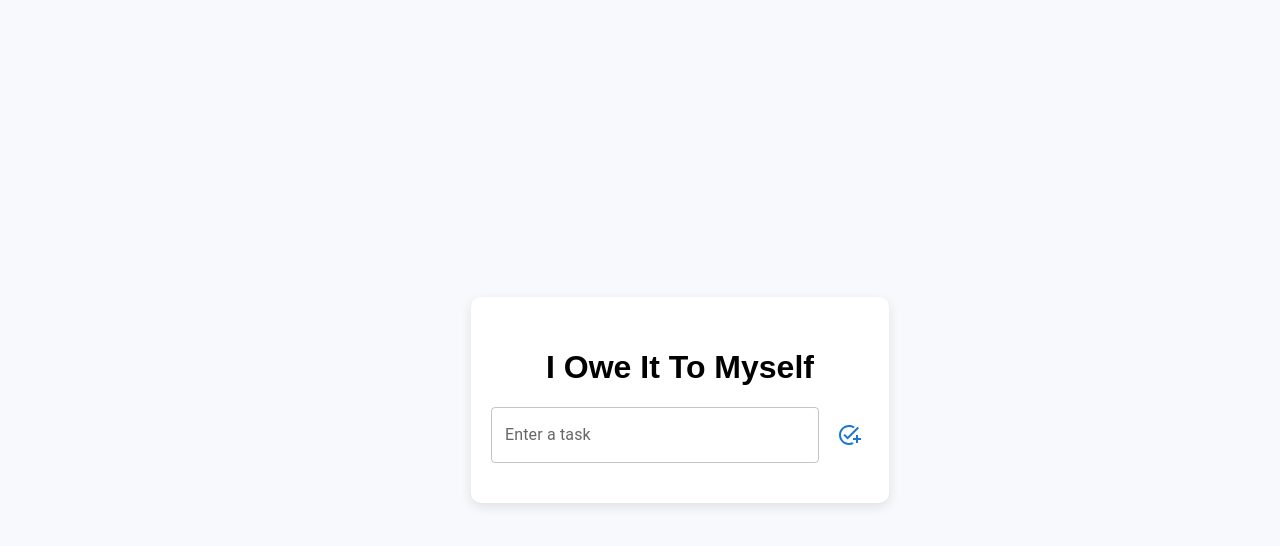
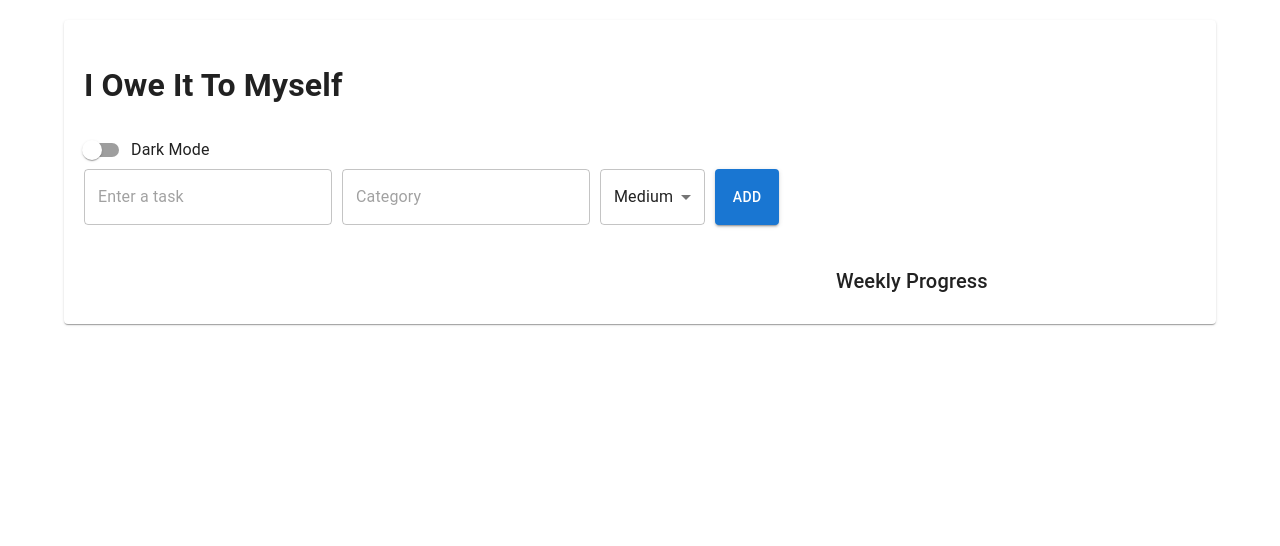
Before and after one commit to alexandrehuynh/owe_yourself, a React (Create React App) app: page / in a window 1280 px wide. Shown: the top 546 px of the page. Built offline with nearby package versions, Linux system fonts and the light colour scheme.

Commit message:
enhance UI, added weekly tracker

```diff
--- a/package.json
+++ b/package.json
@@ -14,6 +14,7 @@
     "react-beautiful-dnd": "^13.1.1",
     "react-dom": "^18.3.1",
     "react-scripts": "5.0.1",
+    "recharts": "^2.12.7",
     "web-vitals": "^2.1.4"
   },
   "scripts": {
--- a/src/App.css
+++ b/src/App.css
@@ -1,99 +1,47 @@
-body {
-  font-family: 'Poppins', sans-serif;
-  background-color: #f7f9fc;
-  margin: 0;
-  padding: 0;
+.app-container {
+  padding: 20px;
+}
+
+.app-content {
+  padding: 20px;
+  border-radius: 8px;
+}
+
+.task-input {
+  display: flex;
+  gap: 10px;
+  margin-bottom: 20px;
+}
+
+.task-list {
+  margin-top: 20px;
+}
+
+.task-item {
+  margin-bottom: 10px;
+  padding: 10px;
+  border-radius: 4px;
+  background-color: rgba(0, 0, 0, 0.03);
+}
+
+.weekly-tracker {
+  margin-top: 20px;
+}
+
+.task-progress {
+  margin-bottom: 15px;
+}
+
+.day-circle {
+  width: 30px;
+  height: 30px;
+  border-radius: 50%;
+  border: 2px solid;
   display: flex;
   justify-content: center;
   align-items: center;
-  min-height: 100vh;
 }
 
-/* Center the entire app in the middle of the screen */
-.app {
-  max-width: 400px;
-  width: 100%;
-  background-color: #ffffff;
-  border-radius: 10px;
-  box-shadow: 0 4px 12px rgba(0, 0, 0, 0.1); /* Outer box shadow */
-  padding: 30px 20px;
-  margin: 20px;
-  display: flex;
-  flex-direction: column;
-  align-items: center; /* Center the tasks list horizontally */
+.day-circle.future {
+  opacity: 0.5;
 }
-
-/* Center the task input and ensure even spacing */
-.task-input {
-  display: flex;
-  align-items: center;
-  justify-content: space-between;
-  margin-bottom: 10px;
-  width: 100%; /* Ensure the input takes the full width of the box */
-}
-
-.task-input .MuiTextField-root {
-  flex-grow: 1;
-  margin-right: 10px;
-}
-
-.task-input .MuiIconButton-root {
-  padding: 8px;
-}
-
-/* The task list should take the full width but with margins */
-ul {
-  list-style: none;
-  padding: 0;
-  margin: 0;
-  width: 100%; /* Ensure the tasks list takes up the entire width */
-  margin-right: 20px; /* Add extra margin to the right */
-}
-
-/* Style individual task items */
-li {
-  display: flex;
-  align-items: center;
-  justify-content: space-between;
-  padding: 10px 0;
-  margin-bottom: 5px;
-  width: 100%;
-  background-color: #fff;
-  border-radius: 5px;
-  box-shadow: 0 2px 4px rgba(0, 0, 0, 0.1);
-}
-
-/* Remove the border from the last task */
-li:last-child {
-  border-bottom: none;
-}
-
-/* Prevent the checkbox from growing */
-li .checkbox-container {
-  width: 40px;
-  display: flex;
-  align-items: center;
-  justify-content: center;
-  flex-shrink: 0;
-}
-
-/* Styling for buttons */
-li .MuiIconButton-root {
-  padding: 8px;
-  margin-left: 10px;
-}
-
-li input[type="checkbox"] {
-  margin-left: 5px;
-  padding: 0;
-  outline: none;
-  box-shadow: none;
-  border-radius: 0;
-}
-
-/* Subtle focus ring on checkbox */
-li input[type="checkbox"]:focus {
-  outline: none;
-  box-shadow: 0 0 0 6px rgba(0, 123, 255, 0.3); /* Subtle ring */
-  border-radius: 50%;
-}
--- a/src/App.js
+++ b/src/App.js
@@ -1,6 +1,9 @@
 import React, { useState, useEffect } from 'react';
+import { ThemeProvider, createTheme } from '@mui/material/styles';
+import { CssBaseline, Container, Grid, Paper, Switch, FormControlLabel } from '@mui/material';
 import TaskInput from './components/TaskInput';
 import TaskList from './components/TaskList';
+import WeeklyTracker from './components/WeeklyTracker';
 import './App.css';
 
 const App = () => {
@@ -8,35 +11,40 @@ const App = () => {
     const savedTasks = localStorage.getItem('tasks');
     return savedTasks ? JSON.parse(savedTasks) : [];
   });
+  const [darkMode, setDarkMode] = useState(false);
 
-  const [editingIndex, setEditingIndex] = useState(null);
-  const [editingTask, setEditingTask] = useState('');
+  const theme = createTheme({
+    palette: {
+      mode: darkMode ? 'dark' : 'light',
+    },
+  });
 
   useEffect(() => {
     localStorage.setItem('tasks', JSON.stringify(tasks));
   }, [tasks]);
 
-  const addTask = (taskText) => {
-    setTasks([...tasks, { text: taskText, done: false, streak: 0, lastCompleted: null }]);
-  };
-
-  const updateTasks = (updatedTasks) => {
-    setTasks(updatedTasks);
-  };
-
   return (
-    <div className="app">
-      <h1>I Owe It To Myself</h1>
-      <TaskInput addTask={addTask} />
-      <TaskList
-        tasks={tasks}
-        setTasks={updateTasks}
-        editingIndex={editingIndex}
-        setEditingIndex={setEditingIndex}
-        editingTask={editingTask}
-        setEditingTask={setEditingTask}
-      />
-    </div>
+    <ThemeProvider theme={theme}>
+      <CssBaseline />
+      <Container className="app-container">
+        <Paper className="app-content">
+          <h1>I Owe It To Myself</h1>
+          <FormControlLabel
+            control={<Switch checked={darkMode} onChange={() => setDarkMode(!darkMode)} />}
+            label="Dark Mode"
+          />
+          <TaskInput setTasks={setTasks} />
+          <Grid container spacing={2}>
+            <Grid item xs={12} md={8}>
+              <TaskList tasks={tasks} setTasks={setTasks} />
+            </Grid>
+            <Grid item xs={12} md={4}>
+              <WeeklyTracker tasks={tasks} />
+            </Grid>
+          </Grid>
+        </Paper>
+      </Container>
+    </ThemeProvider>
   );
 };
 
--- a/src/components/Task.js
+++ b/src/components/Task.js
@@ -1,38 +1,81 @@
-import React from 'react';
-import { ListItem, ListItemText, IconButton, TextField } from '@mui/material';
-import { Delete as DeleteIcon, CheckCircleOutline as DoneIcon, Save as SaveIcon } from '@mui/icons-material';
+import React, { useState } from 'react';
+import { ListItem, ListItemText, IconButton, TextField, Chip, Menu, MenuItem } from '@mui/material';
+import { Delete as DeleteIcon, CheckCircle as DoneIcon, Edit as EditIcon, Flag as FlagIcon, Save as SaveIcon } from '@mui/icons-material';
 
-const Task = ({ task, index, markTaskDone, deleteTask, startEditingTask, saveEditedTask, editingIndex, editingTask, setEditingTask }) => {
+const Task = ({ task, index, updateTask, deleteTask }) => {
+  const [editing, setEditing] = useState(false);
+  const [editedTask, setEditedTask] = useState(task);
+  const [anchorEl, setAnchorEl] = useState(null);
+
+  const handleEdit = () => setEditing(true);
+  const handleSave = () => {
+    updateTask(index, editedTask);
+    setEditing(false);
+  };
+  const handleMenuOpen = (event) => setAnchorEl(event.currentTarget);
+  const handleMenuClose = () => setAnchorEl(null);
+  const handlePriorityChange = (priority) => {
+    setEditedTask({ ...editedTask, priority });
+    handleMenuClose();
+  };
+
+  const getPriorityColor = (priority) => {
+    switch (priority) {
+      case 'high': return 'error';
+      case 'medium': return 'warning';
+      case 'low': return 'success';
+      default: return 'default';
+    }
+  };
+
   return (
-    <ListItem style={{ display: 'flex', alignItems: 'center', width: '100%' }}>
-      {editingIndex === index ? (
+    <ListItem className="task-item">
+      {editing ? (
         <>
-          {/* Display input field for editing */}
           <TextField
-            value={editingTask}
-            onChange={(e) => setEditingTask(e.target.value)}
-            onKeyDown={(e) => { if (e.key === 'Enter') saveEditedTask(index); }}
+            value={editedTask.text}
+            onChange={(e) => setEditedTask({ ...editedTask, text: e.target.value })}
             fullWidth
-            autoFocus
+            variant="standard"
           />
-          <IconButton edge="end" aria-label="save" onClick={() => saveEditedTask(index)}>
-            <SaveIcon color="primary" />
+          <TextField
+            value={editedTask.category}
+            onChange={(e) => setEditedTask({ ...editedTask, category: e.target.value })}
+            placeholder="Category"
+            variant="standard"
+          />
+          <IconButton onClick={handleMenuOpen}>
+            <FlagIcon color={getPriorityColor(editedTask.priority)} />
+          </IconButton>
+          <Menu
+            anchorEl={anchorEl}
+            open={Boolean(anchorEl)}
+            onClose={handleMenuClose}
+          >
+            <MenuItem onClick={() => handlePriorityChange('high')}>High</MenuItem>
+            <MenuItem onClick={() => handlePriorityChange('medium')}>Medium</MenuItem>
+            <MenuItem onClick={() => handlePriorityChange('low')}>Low</MenuItem>
+          </Menu>
+          <IconButton onClick={handleSave}>
+            <SaveIcon />
           </IconButton>
         </>
       ) : (
         <>
-          <div style={{ flexGrow: 1 }}>
-            <ListItemText
-              primary={`${task.text} (Streak: ${task.streak !== null && task.streak !== undefined ? task.streak : 0})`}
-              onClick={() => startEditingTask(index)}
-              style={{ cursor: 'pointer' }}
-            />
-          </div>
-          <IconButton edge="end" aria-label="done" onClick={() => markTaskDone(index)}>
-            <DoneIcon color="primary" />
+          <IconButton onClick={() => updateTask(index, { ...task, done: !task.done })} color={task.done ? "primary" : "default"}>
+            <DoneIcon />
           </IconButton>
-          <IconButton edge="end" aria-label="delete" onClick={() => deleteTask(index)}>
-            <DeleteIcon color="error" />
+          <ListItemText
+            primary={task.text}
+            secondary={`Streak: ${task.streak}`}
+          />
+          {task.category && <Chip label={task.category} size="small" />}
+          <FlagIcon color={getPriorityColor(task.priority)} />
+          <IconButton onClick={handleEdit}>
+            <EditIcon />
+          </IconButton>
+          <IconButton onClick={() => deleteTask(index)}>
+            <DeleteIcon />
           </IconButton>
         </>
       )}
--- a/src/components/TaskInput.js
+++ b/src/components/TaskInput.js
@@ -1,31 +1,40 @@
 import React, { useState } from 'react';
-import { TextField, IconButton } from '@mui/material';
-import { AddTask as AddTaskIcon } from '@mui/icons-material';
+import { TextField, Button, Select, MenuItem, Box } from '@mui/material';
 
-const TaskInput = ({ addTask }) => {
-  const [task, setTask] = useState('');
+const TaskInput = ({ setTasks }) => {
+  const [newTask, setNewTask] = useState({ text: '', category: '', priority: 'medium' });
 
-  const handleKeyPress = (event) => {
-    if (event.key === 'Enter' && task.trim()) {
-      addTask(task);
-      setTask('');  // Clear the input after adding
+  const addTask = () => {
+    if (newTask.text.trim()) {
+      setTasks(prevTasks => [...prevTasks, { ...newTask, done: false, streak: 0, lastCompleted: null }]);
+      setNewTask({ text: '', category: '', priority: 'medium' });
     }
   };
 
   return (
-    <div className="task-input">
+    <Box className="task-input">
       <TextField
-        label="Enter a task"
-        value={task}
-        onChange={(e) => setTask(e.target.value)}
-        onKeyDown={handleKeyPress}
-        fullWidth
+        value={newTask.text}
+        onChange={(e) => setNewTask({ ...newTask, text: e.target.value })}
+        placeholder="Enter a task"
         variant="outlined"
       />
-      <IconButton color="primary" onClick={() => { if (task.trim()) { addTask(task); setTask(''); } }}>
-        <AddTaskIcon />
-      </IconButton>
-    </div>
+      <TextField
+        value={newTask.category}
+        onChange={(e) => setNewTask({ ...newTask, category: e.target.value })}
+        placeholder="Category"
+        variant="outlined"
+      />
+      <Select
+        value={newTask.priority}
+        onChange={(e) => setNewTask({ ...newTask, priority: e.target.value })}
+      >
+        <MenuItem value="low">Low</MenuItem>
+        <MenuItem value="medium">Medium</MenuItem>
+        <MenuItem value="high">High</MenuItem>
+      </Select>
+      <Button variant="contained" onClick={addTask}>Add</Button>
+    </Box>
   );
 };
 
--- a/src/components/TaskList.js
+++ b/src/components/TaskList.js
@@ -1,70 +1,52 @@
 import React from 'react';
+import { List } from '@mui/material';
+import { DragDropContext, Droppable, Draggable } from 'react-beautiful-dnd';
 import Task from './Task';
-import { DragDropContext, Droppable, Draggable } from 'react-beautiful-dnd';
 
-const TaskList = ({ tasks, setTasks, editingIndex, setEditingIndex, editingTask, setEditingTask }) => {
+const TaskList = ({ tasks, setTasks }) => {
+  const updateTask = (index, updatedTask) => {
+    const newTasks = [...tasks];
+    newTasks[index] = { ...newTasks[index], ...updatedTask };
+    setTasks(newTasks);
+  };
+
+  const deleteTask = (index) => {
+    setTasks(tasks.filter((_, i) => i !== index));
+  };
 
   const onDragEnd = (result) => {
     if (!result.destination) return;
-
     const items = Array.from(tasks);
     const [reorderedItem] = items.splice(result.source.index, 1);
     items.splice(result.destination.index, 0, reorderedItem);
-
     setTasks(items);
-  };
-
-  const markTaskDone = (index) => {
-    const updatedTasks = tasks.map((t, i) => i === index ? { ...t, streak: t.streak + 1 } : t);
-    setTasks(updatedTasks);
-  };
-
-  const deleteTask = (index) => {
-    const updatedTasks = tasks.filter((_, i) => i !== index);
-    setTasks(updatedTasks);
   };
 
   return (
     <DragDropContext onDragEnd={onDragEnd}>
       <Droppable droppableId="tasks">
         {(provided) => (
-          <ul {...provided.droppableProps} ref={provided.innerRef}>
+          <List {...provided.droppableProps} ref={provided.innerRef} className="task-list">
             {tasks.map((task, index) => (
               <Draggable key={index} draggableId={String(index)} index={index}>
                 {(provided) => (
-                  <li
+                  <div
                     ref={provided.innerRef}
                     {...provided.draggableProps}
                     {...provided.dragHandleProps}
-                    style={{
-                      ...provided.draggableProps.style,
-                      display: 'flex',
-                      alignItems: 'center',
-                      justifyContent: 'space-between',
-                      marginBottom: '10px',
-                      padding: '10px',
-                      backgroundColor: '#fff',
-                      borderRadius: '5px',
-                      boxShadow: '0 2px 4px rgba(0, 0, 0, 0.1)',
-                    }}
                   >
                     <Task
                       task={task}
                       index={index}
-                      markTaskDone={markTaskDone}
+                      updateTask={updateTask}
                       deleteTask={deleteTask}
-                      startEditingTask={() => setEditingIndex(index)}
-                      saveEditedTask={() => setTasks(tasks)}
-                      editingIndex={editingIndex}
-                      editingTask={editingTask}
-                      setEditingTask={setEditingTask}
                     />
-                  </li>
+                  </div>
                 )}
               </Draggable>
             ))}
             {provided.placeholder}
-          </ul>
+          </List>
         )}
       </Droppable>
     </DragDropContext>
--- /dev/null
+++ b/src/components/WeeklyTracker.js
@@ -0,0 +1,34 @@
+import React from 'react';
+import { Box, Typography, Grid } from '@mui/material';
+import { LocalFireDepartment as FireIcon } from '@mui/icons-material';
+
+const WeeklyTracker = ({ tasks }) => {
+  const days = ['Sun', 'Mon', 'Tue', 'Wed', 'Thu', 'Fri', 'Sat'];
+  const today = new Date().getDay();
+
+  return (
+    <Box className="weekly-tracker">
+      <Typography variant="h6" gutterBottom>Weekly Progress</Typography>
+      {tasks.map((task, index) => (
+        <Box key={index} className="task-progress">
+          <Typography variant="subtitle1">{task.text}</Typography>
+          <Grid container spacing={1}>
+            {days.map((day, dayIndex) => (
+              <Grid item key={dayIndex}>
+                <Box className={`day-circle ${dayIndex > today ? 'future' : ''}`}>
+                  {dayIndex <= today && task.streak > dayIndex ? (
+                    <FireIcon color="primary" fontSize="small" />
+                  ) : (
+                    day[0]
+                  )}
+                </Box>
+              </Grid>
+            ))}
+          </Grid>
+        </Box>
+      ))}
+    </Box>
+  );
+};
+
+export default WeeklyTracker;
```
Also changed, not shown: src/utils/streak.js (+13 -10 lines), 1 other file (tests, documents, lock files or other folders).
